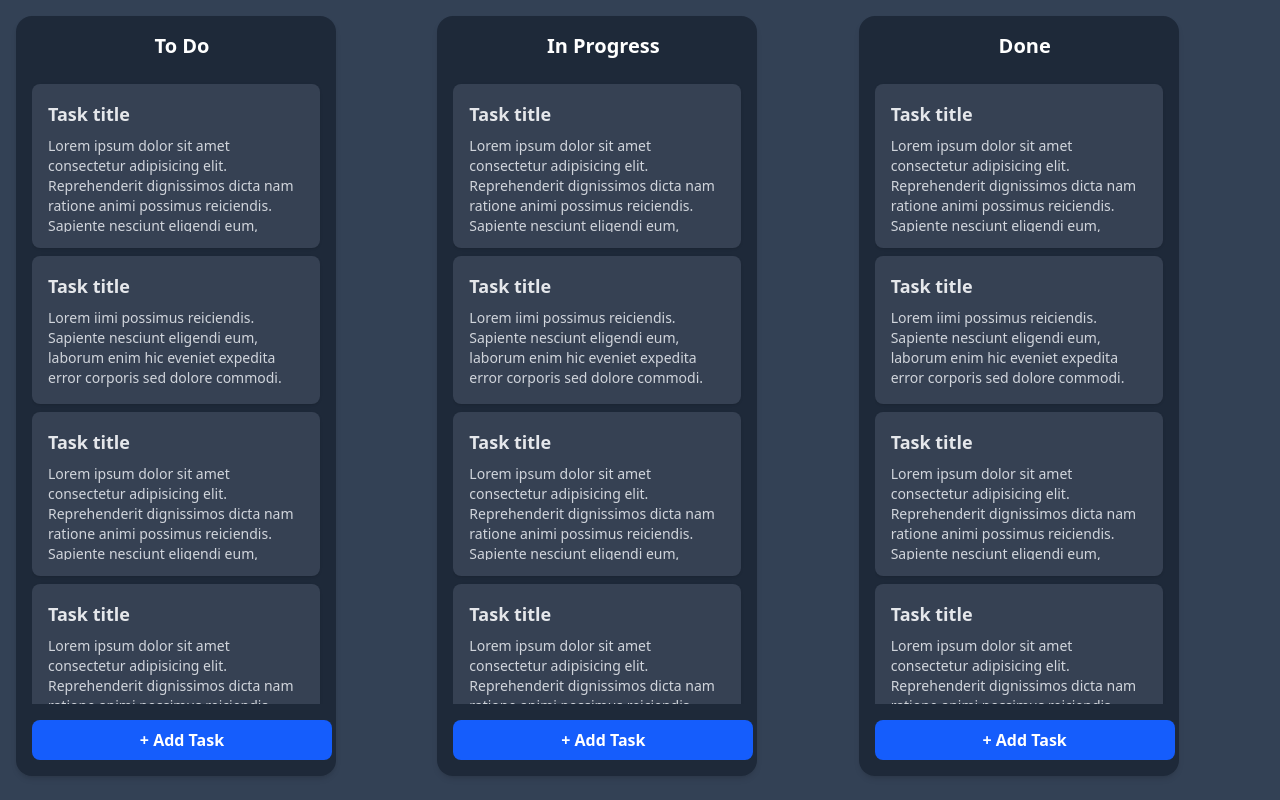
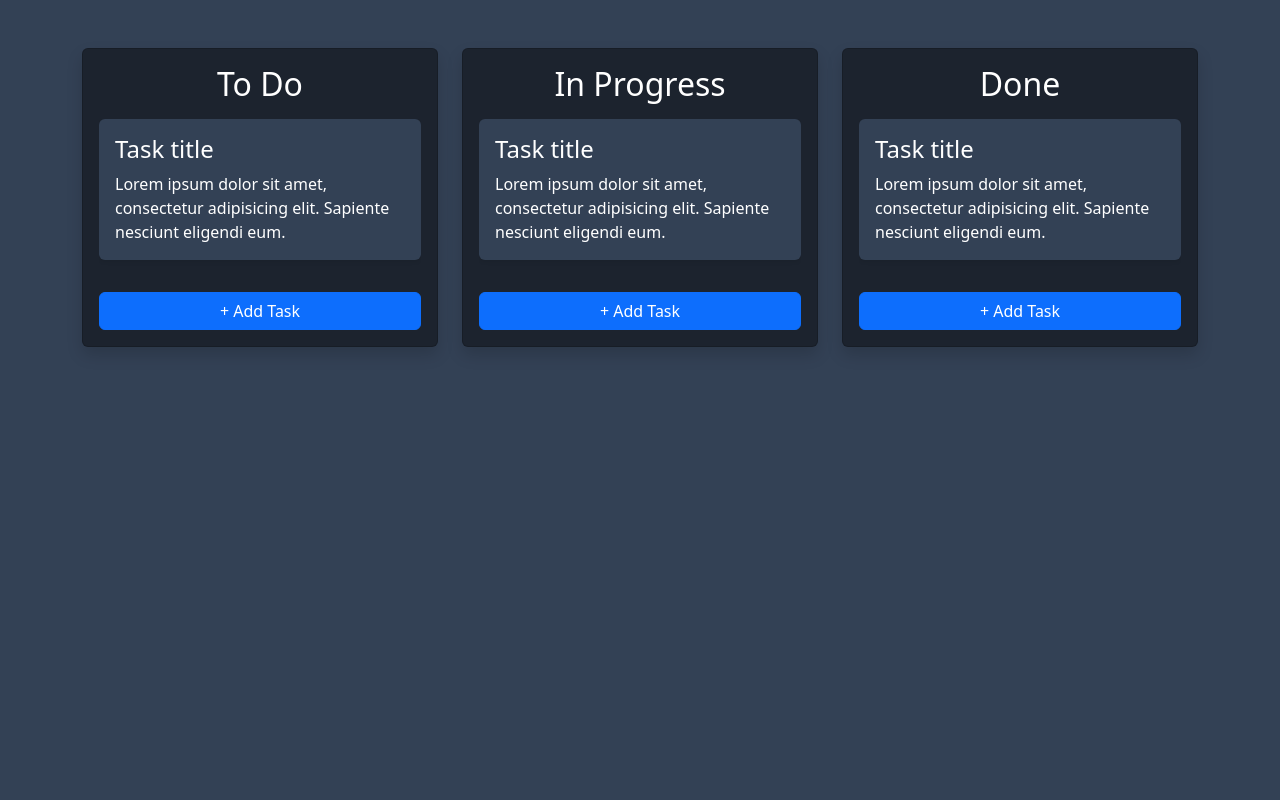
Before and after one commit to maksym-klym/task-tracker, a React (Vite) app: page / in a window 1280 px wide. Built offline with nearby package versions, Linux system fonts and the light colour scheme.

Commit message:
Added Bootstrap instead of Tailwind, implemented global state with Zustand. Created TaskModal for creating and editing tasks.

```diff
--- a/index.html
+++ b/index.html
@@ -3,11 +3,13 @@
   <head>
     <meta charset="UTF-8" />
     <link rel="icon" href="\to-do-list.png" />
+    <link href="https://cdn.jsdelivr.net/npm/bootstrap@5.3.2/dist/css/bootstrap.min.css" rel="stylesheet"/>
     <meta name="viewport" content="width=device-width, initial-scale=1.0" />
     <title>Task tracker</title>
   </head>
   <body>
     <div id="root"></div>
     <script type="module" src="/src/main.tsx"></script>
+    <script src="https://cdn.jsdelivr.net/npm/bootstrap@5.3.2/dist/js/bootstrap.bundle.min.js" defer></script>
   </body>
 </html>
--- a/src/app/components/Board/Board.tsx
+++ b/src/app/components/Board/Board.tsx
@@ -2,12 +2,20 @@ import Column from "../Column/Column";
 
 export function Board() {
   return (
-    <div className="grid grid-cols-3 gap-4">
-      <Column title="To Do" />
-      <Column title="In Progress" />
-      <Column title="Done" />
+    <div className="container my-4">
+      <div className="row g-4">
+        <div className="col-md-4">
+          <Column title="To Do" />
+        </div>
+        <div className="col-md-4">
+          <Column title="In Progress" />
+        </div>
+        <div className="col-md-4">
+          <Column title="Done" />
+        </div>
+      </div>
     </div>
-  )
+  );
 }
 
 export default Board;
--- a/src/app/components/Column/Column.tsx
+++ b/src/app/components/Column/Column.tsx
@@ -1,56 +1,32 @@
+import TaskCard from "../TaskCard/TaskCard";
+import TaskModal from "../TaskModal/TaskModal";
+
 type ColumnProps = {
-    title: string;
+  title: string;
 };
 
 export function Column({ title }: ColumnProps) {
-    return (
-        <div className="flex flex-col bg-gray-800 p-4 rounded-2xl shadow-md w-80 max-h-[95vh] pr-1 mr-8">
-            <h2 className="text-xl font-bold text-white mb-4 text-center">{title}</h2>
-            <div className="overflow-auto scrollbar">
+  return (
+    <div className="card text-white h-100 shadow dark-color-bg">
+      <div className="card-body d-flex flex-column">
+        <h2 className="card-title text-center mb-3">{title}</h2>
 
-                <div className="flex-1 space-y-4 pr-1 mt-2 mr-2">
-                    <div
-                        className="bg-gray-700 text-gray-200 p-4 pr-2 rounded-lg shadow-sm hover:bg-gray-600 transition"
-                    >
-                        <h3 className="text-lg font-semibold mb-2">Task title</h3>
-                        <p className="text-sm text-gray-300 overflow-auto max-h-24 scrollbar pr-1">Lorem ipsum dolor sit amet consectetur adipisicing elit. Reprehenderit dignissimos dicta nam ratione animi possimus reiciendis. Sapiente nesciunt eligendi eum, laborum enim hic eveniet expedita error corporis sed dolore commodi.</p>
-                    </div>
-                </div>
+        <div className="flex-grow-1 overflow-auto mb-3 scrollbar" style={{ maxHeight: '60vh' }}>
+          <TaskCard />
+        </div>
 
-                <div className="flex-1 space-y-4 pr-1 mt-2 mr-2">
-                    <div
-                        className="bg-gray-700 text-gray-200 p-4 pr-2 rounded-lg shadow-sm hover:bg-gray-600 transition"
-                    >
-                        <h3 className="text-lg font-semibold mb-2">Task title</h3>
-                        <p className="text-sm text-gray-300 overflow-auto max-h-24 scrollbar pr-1">Lorem iimi possimus reiciendis. Sapiente nesciunt eligendi eum, laborum enim hic eveniet expedita error corporis sed dolore commodi.</p>
-                    </div>
-                </div>
+        <button
+          data-bs-toggle="modal"
+          data-bs-target="#taskModal"
+          className="btn btn-primary mt-auto"
+        >
+          + Add Task
+        </button>
 
-                <div className="flex-1 space-y-4 pr-1 mt-2 mr-2">
-                    <div
-                        className="bg-gray-700 text-gray-200 p-4 pr-2 rounded-lg shadow-sm hover:bg-gray-600 transition"
-                    >
-                        <h3 className="text-lg font-semibold mb-2">Task title</h3>
-                        <p className="text-sm text-gray-300 overflow-auto max-h-24 scrollbar pr-1">Lorem ipsum dolor sit amet consectetur adipisicing elit. Reprehenderit dignissimos dicta nam ratione animi possimus reiciendis. Sapiente nesciunt eligendi eum, laborum enim hic eveniet expedita error corporis sed dolore commodi.</p>
-                    </div>
-                </div>
-
-                <div className="flex-1 space-y-4 pr-1 mt-2 mr-2">
-                    <div
-                        className="bg-gray-700 text-gray-200 p-4 pr-2 rounded-lg shadow-sm hover:bg-gray-600 transition"
-                    >
-                        <h3 className="text-lg font-semibold mb-2">Task title</h3>
-                        <p className="text-sm text-gray-300 overflow-auto max-h-24 scrollbar pr-1">Lorem ipsum dolor sit amet consectetur adipisicing elit. Reprehenderit dignissimos dicta nam ratione animi possimus reiciendis. Sapiente nesciunt eligendi eum, laborum enim hic eveniet expedita error corporis sed dolore commodi.</p>
-                    </div>
-                </div>
-
-            </div>
-            <button
-                className="mt-4 bg-blue-600 hover:bg-blue-500 text-white font-semibold py-2 rounded-lg transition">
-                + Add Task
-            </button>
-        </div>
-    )
+        <TaskModal />
+      </div>
+    </div>
+  );
 }
 
 export default Column;
--- a/src/app/components/TaskCard/TaskCard.tsx
+++ b/src/app/components/TaskCard/TaskCard.tsx
@@ -1,9 +1,14 @@
 export function TaskCard() {
     return (
-        <a href="#" className="block max-w-[350px] max-h-[200px] p-3 bg-gray-700 border border-gray-600 rounded-lg shadow-sm">
-            <h5 className="text-center mb-2 text-2xl font-bold tracking-tight text-gray-100">Task title</h5>
-            <p className="font-normal text-gray-300 max-h-[120px] overflow-auto">Lorem, ipsum dolor sit amet consectetur adipisicing elit. Possimus maiores nesciunt accusamus quasi veritatis saepe soluta aspernatur praesentium officiis enim labore voluptas magnam consequatur quaerat, delectus nobis aliquid dicta exercitationem!</p>
-        </a>
-    )
+      <div className="card mb-3 border-0 shadow-sm dark-color-bg-card text-white">
+        <div className="card-body">
+          <h4 className="card-title">Task title</h4>
+          <p className="card-text overflow-auto" style={{ maxHeight: '100px' }}>
+            Lorem ipsum dolor sit amet, consectetur adipisicing elit. Sapiente nesciunt eligendi eum.
+          </p>
+        </div>
+      </div>
+    );
   }
-export default TaskCard;
+
+  export default TaskCard;
--- /dev/null
+++ b/src/app/components/TaskModal/TaskModal.tsx
@@ -0,0 +1,53 @@
+import { useState } from "react";
+export default function TaskModal() {
+    const [title, setTitle] = useState("");
+    const [description, setDescription] = useState("");
+    return (
+        <div
+        className="modal fade"
+        id="taskModal"
+        tabIndex={-1}
+        aria-labelledby="taskModalLabel"
+        aria-hidden="true"
+      >
+        <div className="modal-dialog" role="document">
+          <div className="modal-content dark-color-bg text-white">
+            <div className="modal-header">
+              <h5 className="modal-title" id="taskModalLabel">Add New Task</h5>
+              <button type="button" className="btn-close bg-white" data-bs-dismiss="modal" aria-label="Close" />
+            </div>
+            <div className="modal-body">
+              <form>
+                <div className="mb-3">
+                  <label htmlFor="taskTitle" className="form-label">Task Title</label>
+                  <input
+                    type="text"
+                    className="form-control"
+                    id="taskTitle"
+                    value={title}
+                    onChange={(e) => setTitle(e.target.value)}
+                    placeholder="Enter task title"
+                  />
+                </div>
+                <div className="mb-3">
+                  <label htmlFor="taskDescription" className="form-label">Task Description</label>
+                  <textarea
+                    className="form-control"
+                    id="taskDescription"
+                    rows={3}
+                    value={description}
+                    onChange={(e) => setDescription(e.target.value)}
+                    placeholder="Enter task description"
+                  />
+                </div>
+              </form>
+            </div>
+            <div className="modal-footer">
+              <button type="button" className="btn btn-primary">Create Task</button>
+              <button type="button" className="btn btn-secondary" data-bs-dismiss="modal">Cancel</button>
+            </div>
+          </div>
+        </div>
+      </div>
+    );
+  }
--- a/src/index.css
+++ b/src/index.css
@@ -1,13 +1,12 @@
-@import "tailwindcss";
-
 body {
     background-color: #334155;
     color: #e5e7eb;
 }
 
-@layer utilities {
-  .scrollbar {
-    scrollbar-width: thin;
-    scrollbar-color: #6b7280 transparent;
-  }
+.dark-color-bg {
+  background-color: #1c232e;
 }
+
+.dark-color-bg-card {
+  background-color: #334155;
+}
--- a/vite.config.ts
+++ b/vite.config.ts
@@ -1,8 +1,7 @@
 import { defineConfig } from "vite";
 import react from "@vitejs/plugin-react";
-import tailwindcss from "@tailwindcss/vite";
 
 // https://vite.dev/config/
 export default defineConfig({
-  plugins: [react(), tailwindcss()],
+  plugins: [react()],
 });
```
Also changed, not shown: package.json (+3 -6 lines), src/app/store/useTasksStore.ts (renamed from src/app/store/TasksStore.ts), 1 other file (tests, documents, lock files or other folders).
